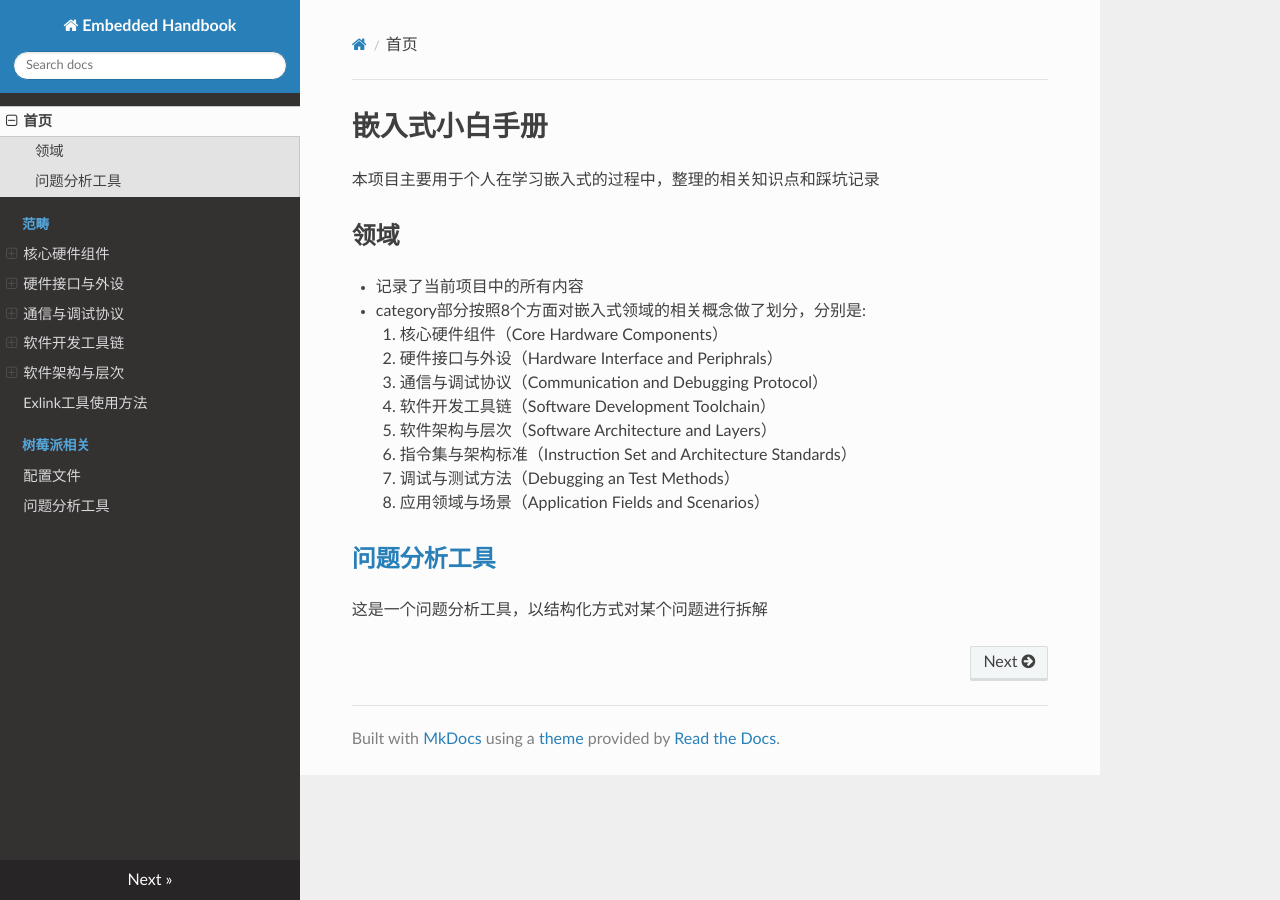
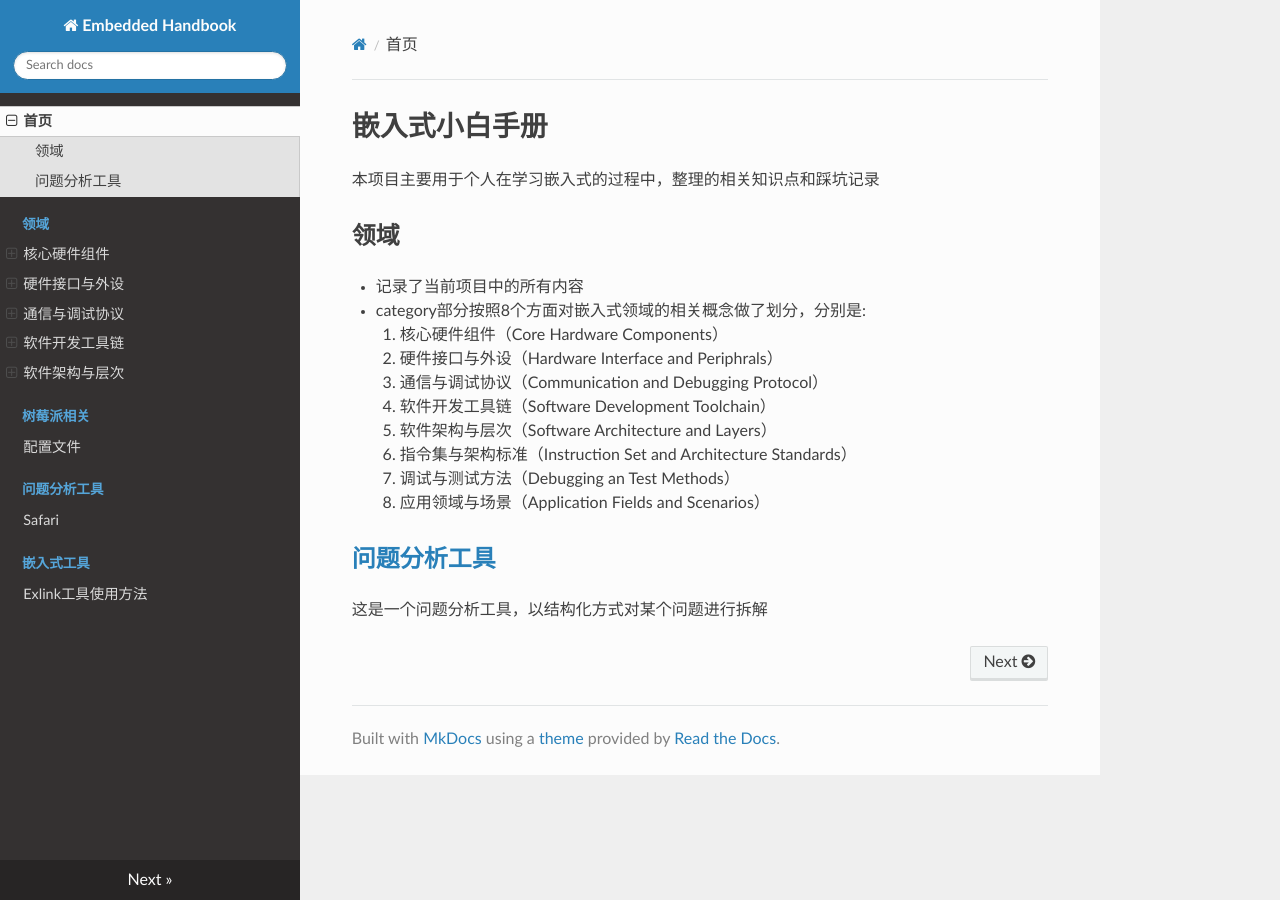
Before and after one commit to Shenliuran/embedded_handbook, an MkDocs documentation site: the page built from docs/index.md, in a window 1280 px wide. Built offline with MkDocs 1.6.1, drawn with Linux system fonts in a browser that asks for light colours; nearby versions of some CDN libraries; part of the change alters nothing that is shown.

Commit message:
refactor(mkdocs): 重构页面导航
+ 将"范畴"重命名为"领域"
+ 重构页面导航:
  1. Exlink工具使用方法
  2. 问题分工具

```diff
--- a/mkdocs.yml
+++ b/mkdocs.yml
@@ -11,7 +11,7 @@ watch:
 
 nav:
   - 首页: index.md
-  - 范畴:
+  - 领域:
     - 核心硬件组件:
       - 主控核心: ./category/1.core_hardware_components/main_control_core.md
       - 硬件接口: ./category/1.core_hardware_components/hardware_connection.md
@@ -29,7 +29,9 @@ nav:
     # - 指令集与架构标准:
     # - 调试与测试方法:
     # - 应用领域与场景:
-  - Exlink工具使用方法: Exlink.md
   - 树莓派相关:
     - 配置文件: raspberry-pi5_config.md
-  - 问题分析工具: safari.md
+  - 问题分析工具:
+    - Safari: safari.md
+  - 嵌入式工具:
+    - Exlink工具使用方法: Exlink.md
```
